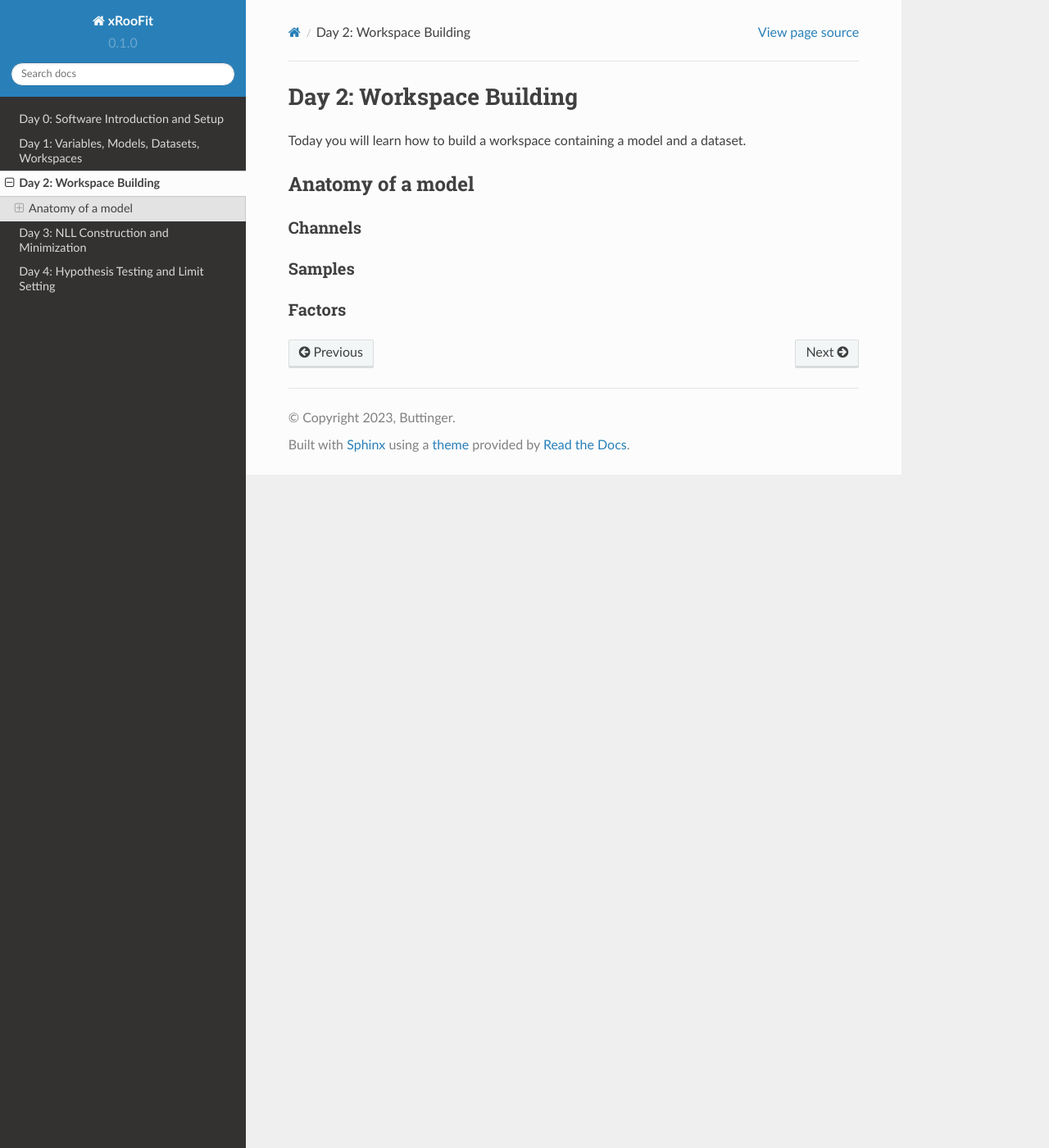
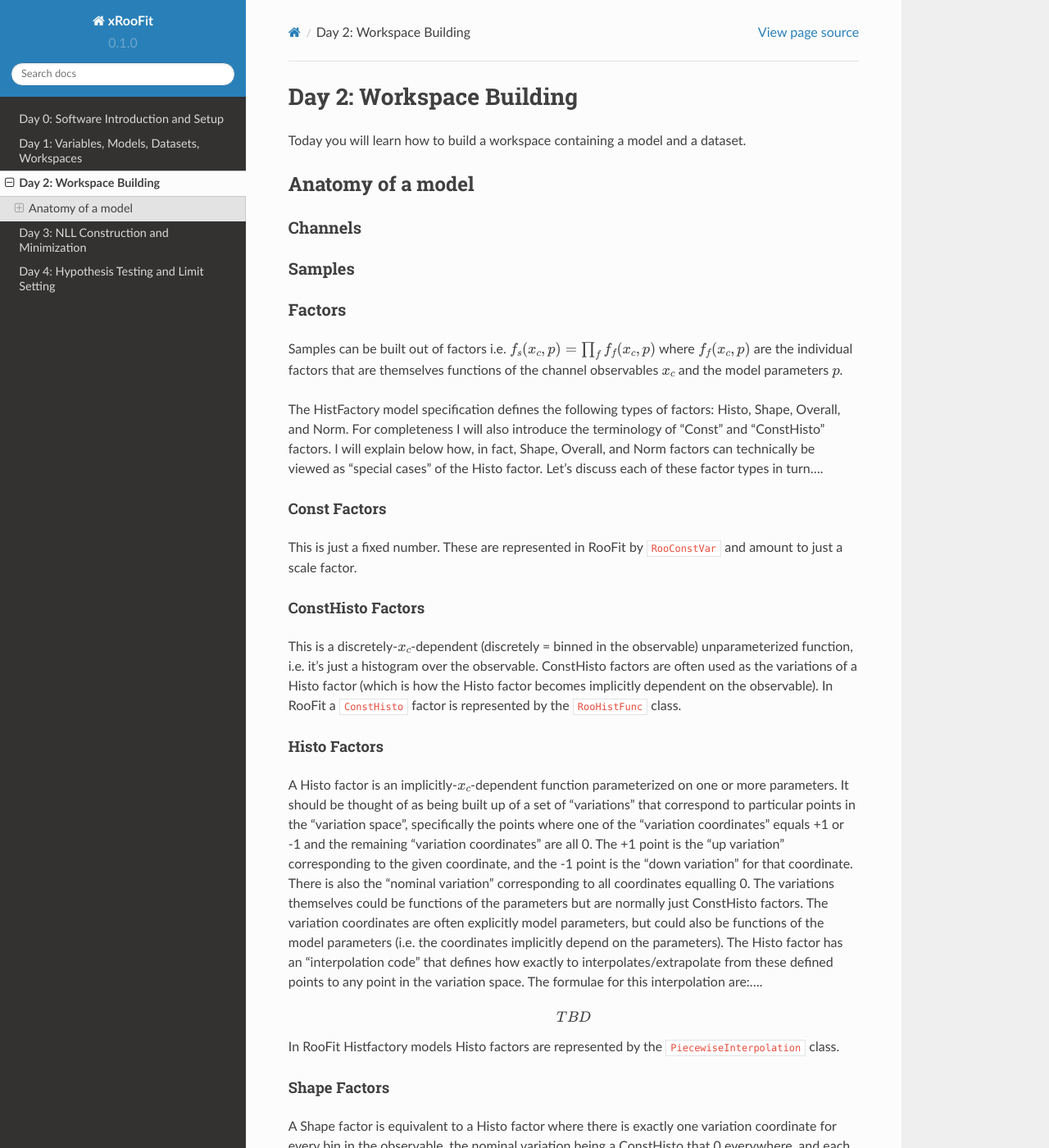
Before and after one commit to will-cern/xroofit-readthedocs, a Sphinx documentation site: the page built from docs/source/workspaceBuilding.rst, in a window 1280 px wide and 1400 px high. Shown: the whole window at 82% size. Built offline with Sphinx 7.4.7 and the Read the Docs theme 2.0.0, drawn with Linux system fonts in a browser that asks for light colours; some of the changed text lies outside the part shown.

Commit message:
Update workspaceBuilding.rst (#5)
* Update workspaceBuilding.rst

* Update workspaceBuilding.rst

```diff
--- a/docs/source/workspaceBuilding.rst
+++ b/docs/source/workspaceBuilding.rst
@@ -1,17 +1,52 @@
 Day 2: Workspace Building
-=========================
+*************************
 
 Today you will learn how to build a workspace containing a model and a dataset.
 
 
 Anatomy of a model
-----------------------
+==================
 
 Channels
-^^^^^^^^
+---------
 
 Samples
-^^^^^^^^
+---------
 
 Factors
-^^^^^^^^
+--------
+Samples can be built out of factors i.e. :math:`f_{s}(x_{c},p) = \prod_f f_{f}(x_{c},p)` where :math:`f_{f}(x_{c},p)` are the individual factors that are themselves functions of the channel observables :math:`x_{c}` and the model parameters :math:`p`.
+
+The HistFactory model specification defines the following types of factors: Histo, Shape, Overall, and Norm. For completeness I will also introduce the terminology of "Const" and "ConstHisto" factors. I will explain below how, in fact, Shape, Overall, and Norm factors can technically be viewed as "special cases" of the Histo factor. Let's discuss each of these factor types in turn....
+
+Const Factors
+^^^^^^^^^^^^^^
+This is just a fixed number. These are represented in RooFit by ``RooConstVar`` and amount to just a scale factor.
+
+ConstHisto Factors
+^^^^^^^^^^^^^^
+This is a discretely-:math:`x_{c}`-dependent (discretely = binned in the observable) unparameterized function, i.e. it's just a histogram over the observable. ConstHisto factors are often used as the variations of a Histo factor (which is how the Histo factor becomes implicitly dependent on the observable). In RooFit a ``ConstHisto`` factor is represented by the ``RooHistFunc`` class.
+
+Histo Factors
+^^^^^^^^^^^^^^
+A Histo factor is an implicitly-:math:`x_{c}`-dependent function parameterized on one or more parameters. It should be thought of as being built up of a set of "variations" that correspond to particular points in the "variation space", specifically the points where one of the "variation coordinates" equals +1 or -1 and the remaining "variation coordinates" are all 0. The +1 point is the "up variation" corresponding to the given coordinate, and the -1 point is the "down variation" for that coordinate. There is also the "nominal variation"  corresponding to all coordinates equalling 0. The variations themselves could be functions of the parameters but are normally just ConstHisto factors. The variation coordinates are often explicitly model parameters, but could also be functions of the model parameters (i.e. the coordinates implicitly depend on the parameters). The Histo factor has an "interpolation code" that defines how exactly to interpolates/extrapolate from these defined points to any point in the variation space. The formulae for this interpolation are:....
+
+.. math::
+
+   TBD
+
+In RooFit Histfactory models Histo factors are represented by the ``PiecewiseInterpolation`` class.
+
+Shape Factors
+^^^^^^^^^^^^^^^^
+A Shape factor is equivalent to a Histo factor where there is exactly one variation coordinate for every bin in the observable, the nominal variation being a ConstHisto that 0 everywhere, and each +1 or -1 variation is a ConstHisto with a single bin being set equal to +1 or -1 respectively. Effectively this means that content of each bin of a shape factor is precisely equal to the value of one (and only one) of the variation coordinates. And normally each variation coordinate is explicitly one of the model parameters.
+
+In RooFit Histfactory models Shape factors are represented by ``ParamHistFunc`` class.
+
+Overall Factors
+^^^^^^^^^^^^^^^^^^
+An overall factor is equivalent to a Histo Factor where all bins in the observable are the same value, i.e. this type of factor is independent of the :math:`x_{c}` observables. Additionally overall factors are restricted to their variations being unparameterized i.e. the variations must be just Const factors. In RooFit Histfactory models Shape factors are represented by ``RooStats::HistFactory::FlexibleInterpVar`` class.
+
+Norm Factors
+^^^^^^^^^^^^^^^^^^^
+Really these are just the floating version of a Const factor, i.e. where a ``RooRealVar`` is used instead of a ``RooConstVar``. We can make a Histo factor equivalent to this by creating a Histo factor with just one parameter and the nominal variation being a ConstHisto with 0 everywhere, +/-1 variation being ConstHisto with +/-1 everywhere, respectively.
```
